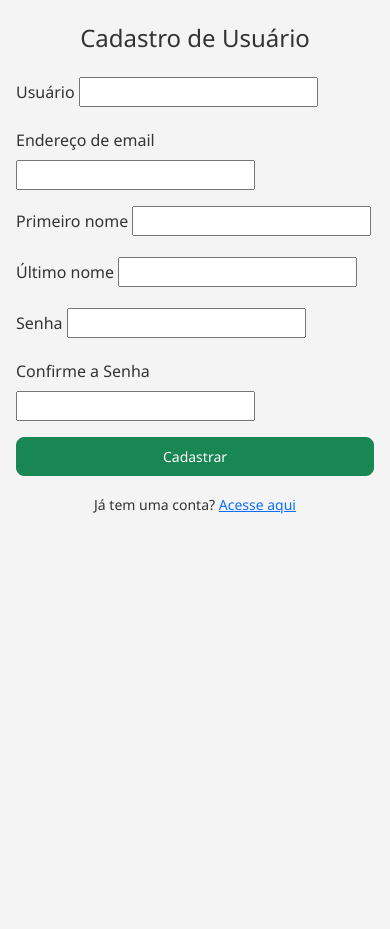
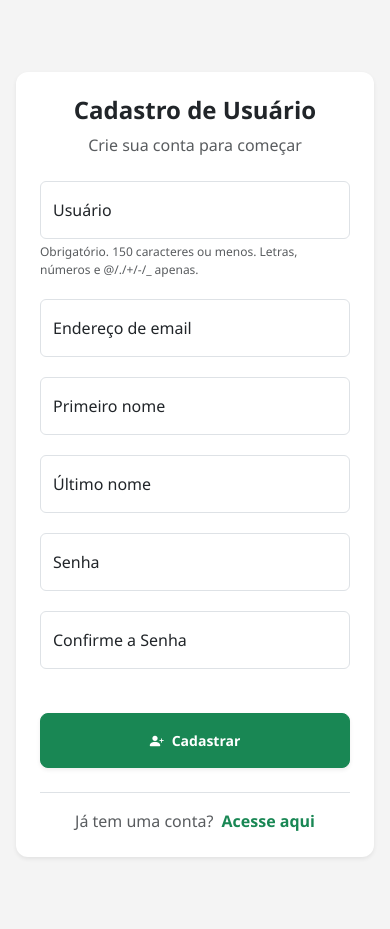
Before and after one commit to RibDevops/minhacarteira, a Django app: page /register/ in a window 390 px wide. Shown: the part 56-985 px from the top of the page. Before the commit the page ends 570 px from the top, so only its background shows below. Run offline with Django 5.2, Linux system fonts and the light colour scheme; parts of the project's set-up code (start-up, migrations or seed data) failed here and were passed over; some libraries are stand-ins or nearby versions.

Commit message:
Improve the user registration page layout and styling
Update the registration form's HTML and CSS to implement a modern, user-friendly interface with floating labels, centered layout, and improved responsiveness.

Replit-Commit-Author: Agent
Replit-Commit-Session-Id: dc39733d-f3df-4805-940f-1fb16476702a
Replit-Commit-Checkpoint-Type: full_checkpoint
Replit-Commit-Event-Id: 090e5937-e02e-4a5f-91b8-c24d30a6efeb
Replit-Commit-Screenshot-Url: https://storage.googleapis.com/screenshot-production-us-central1/02bf9689-4adc-4d04-a258-991db4362e9d/dc39733d-f3df-4805-940f-1fb16476702a/l7Wo5mW
Replit-Helium-Checkpoint-Created: true

```diff
--- a/cal/forms.py
+++ b/cal/forms.py
@@ -185,12 +185,18 @@ class TransacaoForm(ModelForm):
 
 
 class UserRegisterForm(forms.ModelForm):
-    password = forms.CharField(widget=forms.PasswordInput, label='Senha')
-    password2 = forms.CharField(widget=forms.PasswordInput, label='Confirme a Senha')
+    password = forms.CharField(widget=forms.PasswordInput(attrs={'class': 'form-control', 'placeholder': 'Senha'}), label='Senha')
+    password2 = forms.CharField(widget=forms.PasswordInput(attrs={'class': 'form-control', 'placeholder': 'Confirme a Senha'}), label='Confirme a Senha')
 
     class Meta:
         model = User
         fields = ['username', 'email', 'first_name', 'last_name']
+        widgets = {
+            'username': forms.TextInput(attrs={'class': 'form-control', 'placeholder': 'Usuário'}),
+            'email': forms.EmailInput(attrs={'class': 'form-control', 'placeholder': 'Endereço de email'}),
+            'first_name': forms.TextInput(attrs={'class': 'form-control', 'placeholder': 'Primeiro nome'}),
+            'last_name': forms.TextInput(attrs={'class': 'form-control', 'placeholder': 'Último nome'}),
+        }
 
     def clean_password2(self):
         password = self.cleaned_data.get('password')
--- a/templates/registration/register.html
+++ b/templates/registration/register.html
@@ -2,27 +2,82 @@
 {% load static %}
 
 {% block content %}
-<div class="form-login-container">
-    <h2 class="text-center mb-4">Cadastro de Usuário</h2>
+<div class="row justify-content-center">
+    <div class="col-md-6 col-lg-5">
+        <div class="card shadow-sm border-0 mt-5">
+            <div class="card-body p-4 p-md-5">
+                <div class="text-center mb-4">
+                    <h2 class="fw-bold">Cadastro de Usuário</h2>
+                    <p class="text-muted">Crie sua conta para começar</p>
+                </div>
 
                 <form method="POST" class="d-flex flex-column gap-3">
                     {% csrf_token %}
                     {{ form.non_field_errors }}
+
                     {% for field in form %}
-                <div>
-                    <label for="{{ field.id_for_label }}" class="form-label">{{ field.label }}</label>
+                        <div class="form-floating mb-1">
                             {{ field }}
+                            <label for="{{ field.id_for_label }}">{{ field.label }}</label>
                             {% if field.errors %}
-                        <div class="text-danger small">{{ field.errors }}</div>
+                                <div class="text-danger small mt-1">{{ field.errors }}</div>
+                            {% endif %}
+                            {% if field.help_text %}
+                                <div class="text-muted small mt-1" style="font-size: 0.75rem;">{{ field.help_text|safe }}</div>
                             {% endif %}
                         </div>
                     {% endfor %}
-            <button type="submit" class="btn btn-success rounded-3">Cadastrar</button>
+
+                    <div class="d-grid mt-4">
+                        <button type="submit" class="btn btn-success btn-lg rounded-3 py-3 fw-bold shadow-sm">
+                            <i class="bi bi-person-plus-fill me-2"></i>Cadastrar
+                        </button>
+                    </div>
                 </form>
 
-        <div class="text-center mt-3">
-            <small>Já tem uma conta? <a href="{% url 'login' %}">Acesse aqui</a></small>
+                <div class="text-center mt-4 pt-3 border-top">
+                    <span class="text-muted">Já tem uma conta?</span>
+                    <a href="{% url 'login' %}" class="text-success fw-bold text-decoration-none ms-1">Acesse aqui</a>
                 </div>
             </div>
         </div>
+    </div>
+</div>
+
+<style>
+    /* Estilo para integrar com o Bootstrap Floating Labels */
+    .form-floating > input.form-control,
+    .form-floating > select.form-control {
+        height: calc(3.5rem + 2px);
+        line-height: 1.25;
+    }
+
+    .form-floating > label {
+        padding: 1rem 0.75rem;
+    }
+
+    /* Ajuste para inputs do Django que não vêm com a classe form-control por padrão */
+    input[type="text"], input[type="password"], input[type="email"], select {
+        display: block;
+        width: 100%;
+        padding: 0.375rem 0.75rem;
+        font-size: 1rem;
+        font-weight: 400;
+        line-height: 1.5;
+        color: #212529;
+        background-color: #fff;
+        background-clip: padding-box;
+        border: 1px solid #dee2e6;
+        -webkit-appearance: none;
+        -moz-appearance: none;
+        appearance: none;
+        border-radius: 0.375rem;
+        transition: border-color .15s ease-in-out,box-shadow .15s ease-in-out;
+    }
+
+    .form-floating input:focus {
+        border-color: #198754;
+        box-shadow: 0 0 0 0.25rem rgba(25, 135, 84, 0.25);
+    }
+</style>
 {% endblock %}
```
Also changed, not shown: attached_assets/image_1768409013278.png (added). Lines whose indentation alone changed are shown as unchanged.
